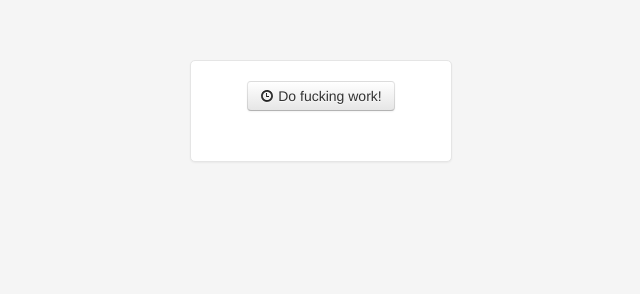
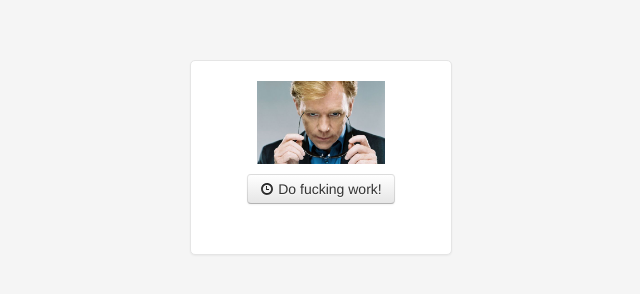
Before and after one commit to jonezy/miami-timer, a plain HTML site: page src/index.html in a window 1280 px wide. Shown: the whole page, without its empty margins (319-959 px from the left). Drawn offline with Linux system fonts and the light colour scheme.

Commit message:
horatio watches.
Signed-off-by: Chris Jones <chris@jonezy.org>

```diff
--- a/src/index.html
+++ b/src/index.html
@@ -23,11 +23,13 @@ body {margin-top:60px;background:#f5f5f5;}
   text-align:center;
 }
 #stop-timer {display:none;}
+#horatio {margin-bottom:10px;}
 </style>
 </head>
 <body>
 <div class="container">
   <div class="timer">
+    <img src="img/horatio.jpg" width="128" height="128" id="horatio" />
       <button class="btn btn-med" id="start-timer"><i class="icon-time"></i>
         Do fucking work!</button>
       <button class="btn btn-med" id="stop-timer"><i class="icon-time"></i>
```
Also changed, not shown: src/img/horatio.jpg (added).
